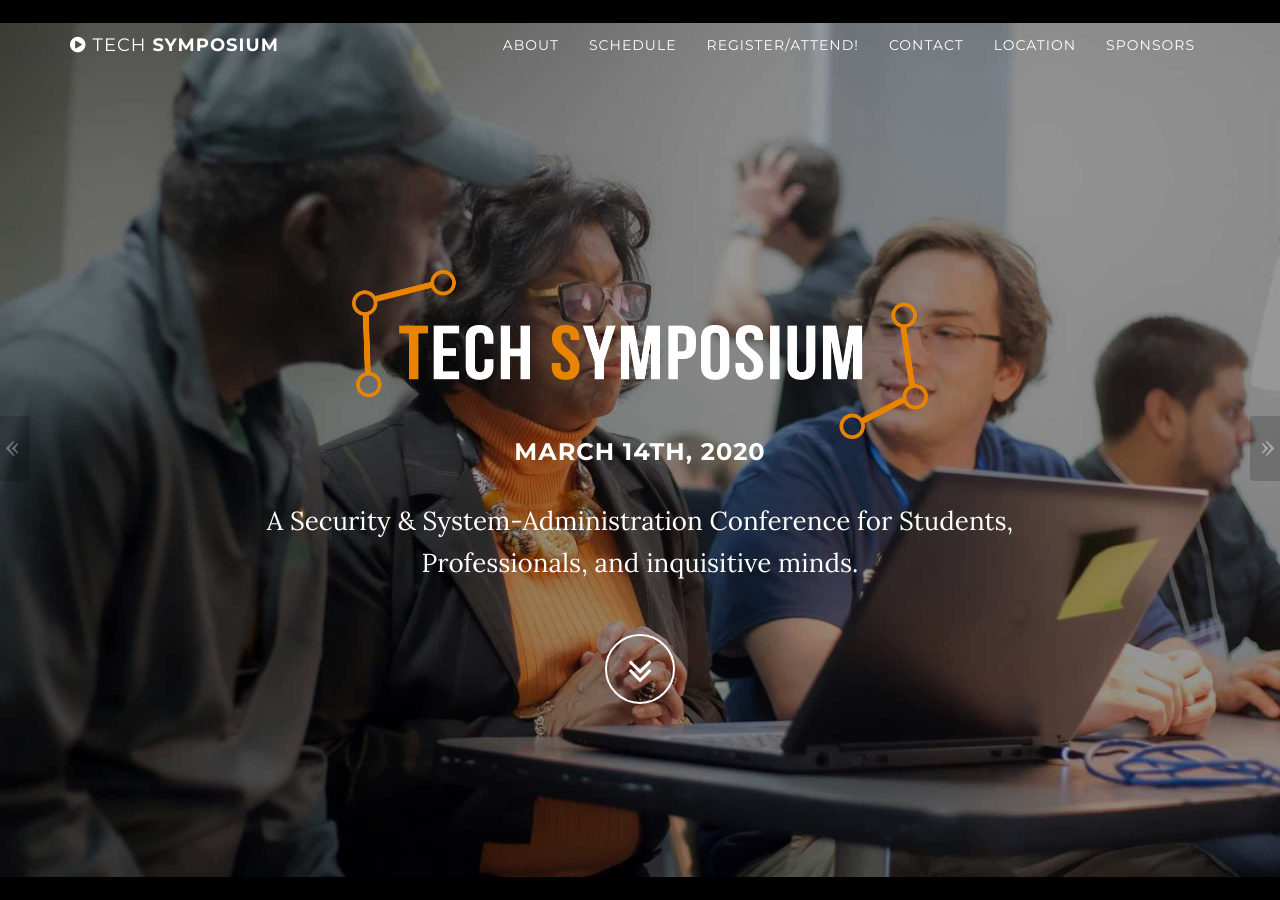
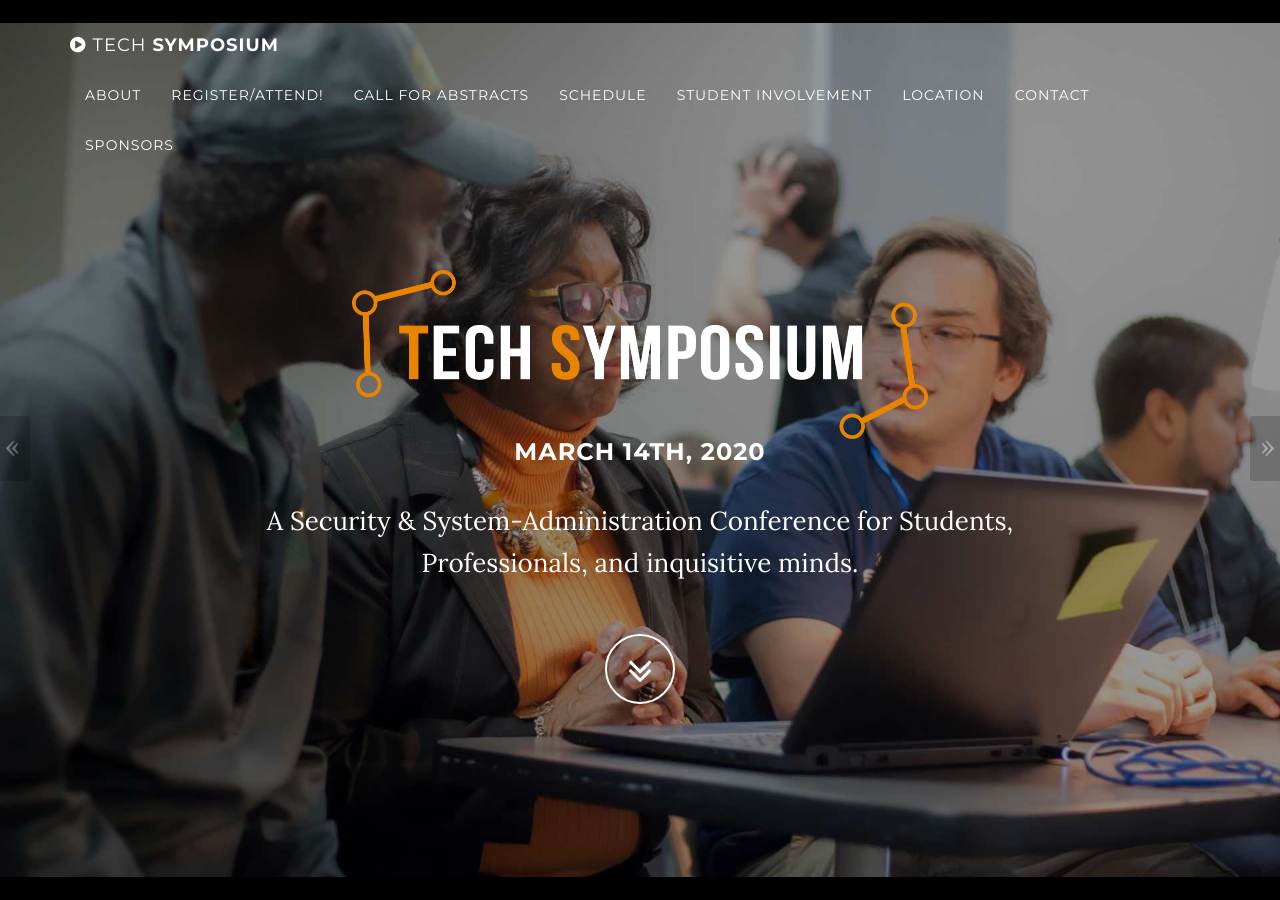
Before and after one commit to CalPolySWIFT/techsymposium-website, a Jekyll site: the page built from index.html, in a window 1280 px wide and 900 px high. Built offline with Jekyll 4.4.1, drawn with Linux system fonts in a browser that asks for light colours.

Commit message:
Update layout.html

```diff
--- a/_layouts/layout.html
+++ b/_layouts/layout.html
@@ -55,10 +55,12 @@
                 <!-- Hidden li included to remove active class from about link when scrolled up past about section -->
                 <li class="hidden"><a href="#page-top"></a></li>
                 <li><a class="page-scroll" href="#about">About</a></li>
+                <li><a class="page-scroll" href="#eventbrite">Register/Attend!</a></li>
+                <li><a class="page-scroll" href="#callforabstracts">Call for Abstracts</a></li>
                 <li><a class="page-scroll" href="#schedule">Schedule</a></li>
-                <li><a class="page-scroll" href="#eventbrite">Register/Attend!</a></li>
+                <li><a class="page-scroll" href="#student">Student Involvement</a></li>
+                <li><a class="page-scroll" href="#location">Location</a></li>
                 <li><a class="page-scroll" href="#contact">Contact</a></li>
-                <li><a class="page-scroll" href="#location">Location</a></li>
                 <li><a class="page-scroll" href="#sponsors">Sponsors</a></li>
             </ul>
         </div>
```
